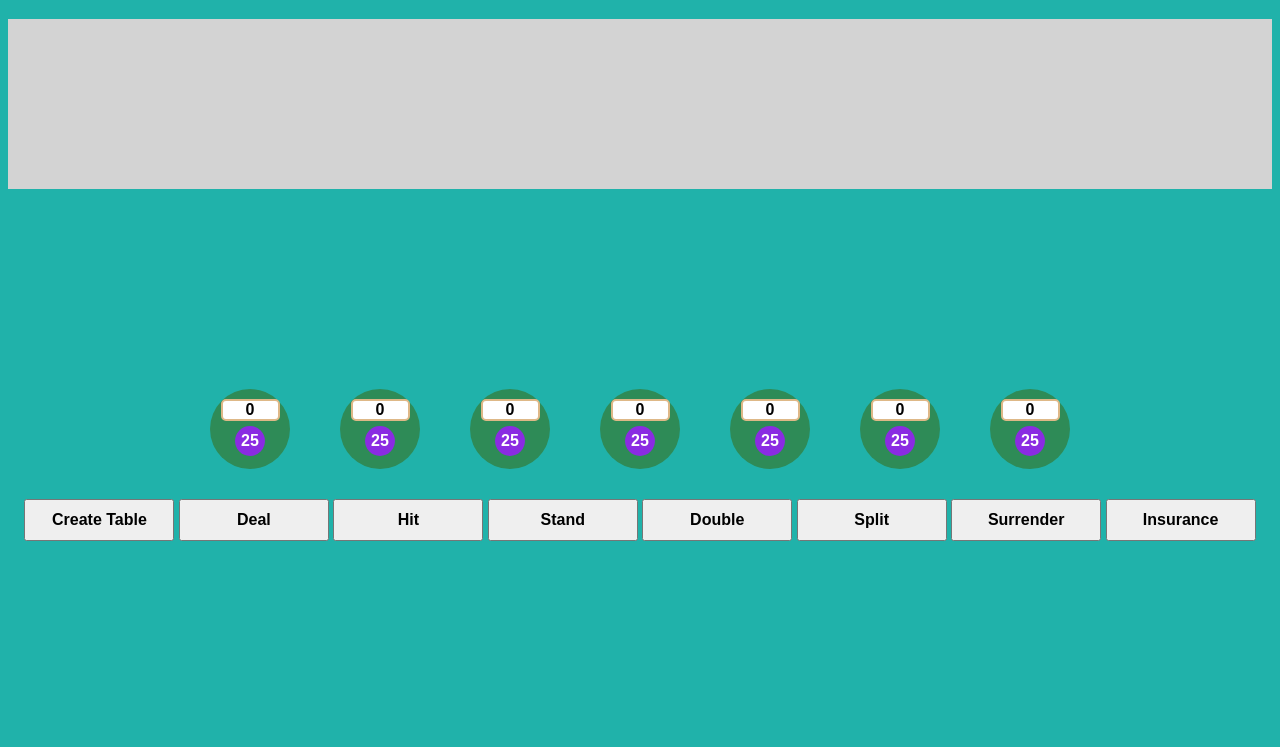
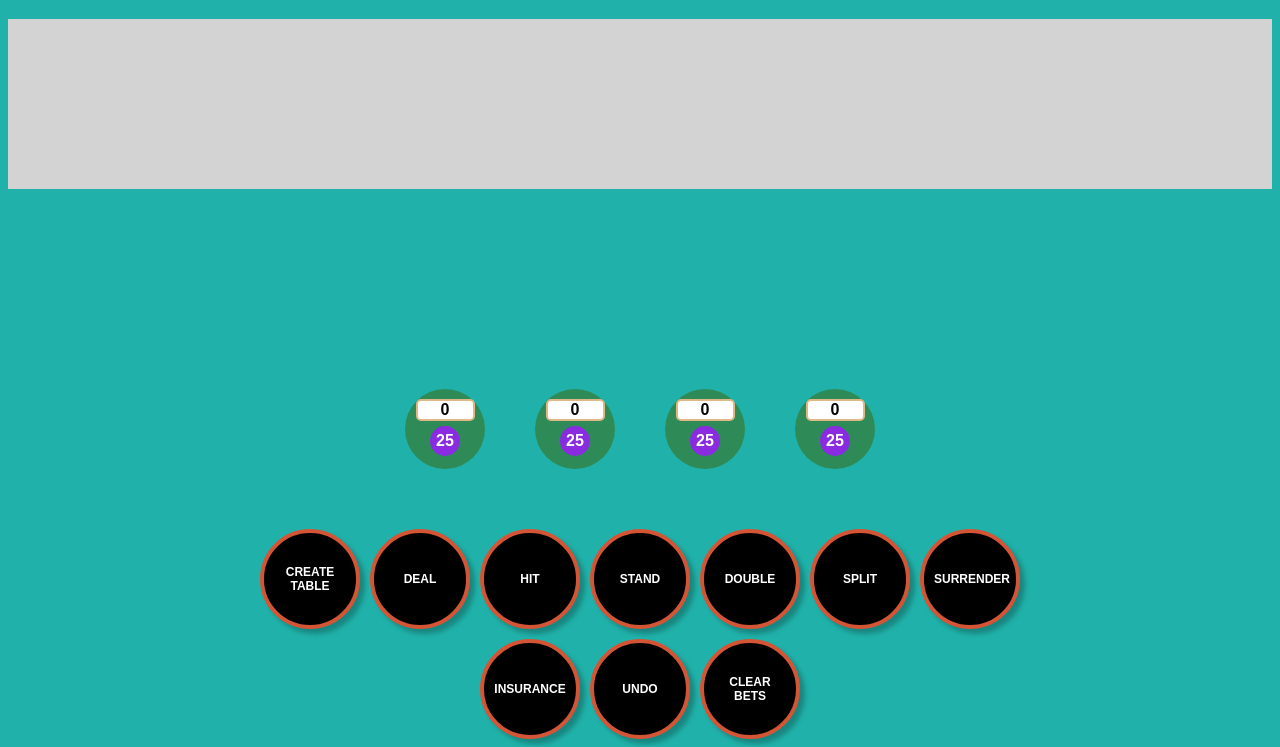
Before and after one commit to davidgtriana/blackjack-game, a website with bundled scripts: page index.html in a window 1280 px wide. Shown: the part 61-808 px from the top of the page. Built offline with nearby package versions, Linux system fonts and the light colour scheme.

Commit message:
Button appeareance update and config refactor

```diff
--- a/index.html
+++ b/index.html
@@ -30,23 +30,6 @@
         <script src="https://cdn.jsdelivr.net/npm/gsap@3.12.7/dist/gsap.min.js" defer></script>
         <script src="https://kit.fontawesome.com/082c565d5c.js" crossorigin="anonymous"></script>
 
-        <!--TODO:
-                FIX:
-                    -- Refactor HitHand Method for better readability
-                3. Game
-                    -- Programming Course Of play
-                    -- Erasing current display of item to update them properly
-                    -- button actions
-                    -- enable and disable buttons
-                    -- turns per player
-                    -- dealer's actions
-                    -- Pay and Take
-                4. UI Element Settings to Config the Game
-                5. Basic Strategy
-                6. Card Counting
-                7. Simulator
-                8. Animated and Visual Apealing UI
-        -------------------------- -->
         <title>Blackjack Game</title>
     </head>
     <body>
@@ -71,6 +54,9 @@
         <button class="btn" id="btn-split">Split</button>
         <button class="btn" id="btn-surrender">Surrender</button>
         <button class="btn" id="btn-insurance">Insurance</button>
+        <button class="btn" id="btn-undo">Undo</button>
+        <button class="btn" id="btn-insurance">Clear Bets</button>
+
     </div>
 
         <script id="site" type="module" src="/dist/main.js"></script>
--- /dev/null
+++ b/src/config.ts
@@ -0,0 +1,20 @@
+export class GameConfig {
+    static MAX_HANDS: number = 4;
+    static MAX_BET_BOXES: number = 9;
+    static MAX_BET_BOXES_PER_PLAYER: number = 2;
+    static BET_BOXES_AMOUNT: number = 4;
+    static DECKS_PER_SHOE: number = 6;
+    static DECK_PENETRATION: number = 0.50;
+    static MAX_BET: number = 750;
+    static MIN_BET: number = 25;
+
+    static IS_EUROPEAN_NO_HOLE_CARD: boolean = true;
+    static IS_HIT_17: boolean = true;
+    static IS_ALLOWED_SURRENDER: boolean = true;
+    static IS_ALLOWED_DOUBLE_AFTER_SPLIT: boolean = true;
+    static IS_ORIGINAL_BET_ONLY: boolean = true;
+
+    constructor(){
+
+    }
+}
--- a/src/main.ts
+++ b/src/main.ts
@@ -2,30 +2,23 @@ import {DiceRoller} from "./blackjack/dice-roller.js";
 import {Hand} from "./blackjack/hand.js"
 import {Player} from "./blackjack/player.js"
 import {BetBox} from "./blackjack/bet-box.js"
+import { GameConfig } from "./config.js";
 import * as Game from "./blackjack/card-game.js";
 
 declare const gsap: any; // 👈 This tells TypeScript to ignore the missing import
 
 let DEBUG_MODE: boolean = true;
-let dealSound = document.getElementById("deal-sound") as HTMLAudioElement;
 
 class BlackjackGame {
+
+    // 4 bet boxes, 4 players
+    // --- Seed: 12345
+    // --- --- Dealer Ace UP
+    // --- Seed: 44444
+    // --- --- Dealer Ace UP with Box1 10
+    // --- Seed: 1999472141
+    // --- --- Dealer 3 Box1&4 w Soft totals and Box3 10
     die: DiceRoller = new DiceRoller(12345);
-
-    MAX_HANDS: number = 4;
-    MAX_BET_BOXES: number = 9;
-    MAX_BET_BOXES_PER_PLAYER: number = 2;
-    BET_BOXES_AMOUNT: number = 7;
-    DECKS_PER_SHOE: number = 6;
-    DECK_PENETRATION: number = 0.50;
-    MAX_BET: number = 750;
-    MIN_BET: number = 25;
-
-    IS_EUROPEAN_NO_HOLE_CARD: boolean = true;
-    IS_HIT_17: boolean = true;
-    IS_ALLOWED_SURRENDER: boolean = true;
-    IS_ALLOWED_DOUBLE_AFTER_SPLIT: boolean = true;
-    IS_ORIGINAL_BET_ONLY: boolean = true;
 
     shoe!: Game.StackCard;
     discard_pile!: Game.StackCard;
@@ -35,6 +28,7 @@ class BlackjackGame {
 
     bet_boxes: BetBox[] = [];
     active_hands: Hand[] = [];
+    current_hand_playing_index: number = 0;
 
 
     constructor(){
@@ -58,12 +52,12 @@ class BlackjackGame {
         this.discard_pile = new Game.StackCard(0);
 
         // -- Create the Bet Boxes
-        for(let i=0; i<this.BET_BOXES_AMOUNT;i++)
+        for(let i=0; i<GameConfig.BET_BOXES_AMOUNT;i++)
             this.bet_boxes.push(new BetBox(i+1));
 
         // Instantiate Bet Boxes HTML Elements
         const element_bet_boxes_area = document.getElementById("bet-boxes-area")!;
-        for(let currentBetBox=0; currentBetBox < this.BET_BOXES_AMOUNT; currentBetBox++){
+        for(let currentBetBox=0; currentBetBox < GameConfig.BET_BOXES_AMOUNT; currentBetBox++){
             const betbox = this.bet_boxes[currentBetBox];
             const element_betbox = document.createElement("div");
             element_betbox.className = "bet-box";
@@ -79,9 +73,6 @@ class BlackjackGame {
         this.players.push(new Player("David"));
         this.players.push(new Player("Godoy"));
         this.players.push(new Player("Triana"));
-        this.players.push(new Player("Daiki"));
-        this.players.push(new Player("Daniel"));
-        this.players.push(new Player("Camila"));
 
         // Assigning a player per Bet Box
         for (let i=0;i<this.players.length;i++){
@@ -126,7 +117,7 @@ class BlackjackGame {
     public startNewShoe() {
 
         // -- Prepare the Shoe
-        this.shoe = new Game.StackCard(this.DECKS_PER_SHOE);
+        this.shoe = new Game.StackCard(GameConfig.DECKS_PER_SHOE);
         this.shoe.shuffle(this.die);
         this.shoe.print();
 
@@ -274,15 +265,22 @@ class BlackjackGame {
 let game = new BlackjackGame();
 
 
+// Setting up the hover sound for the buttons
+const buttons = document.querySelectorAll('.btn');
+    buttons.forEach(button => {
+    button.addEventListener('mouseenter', function() {
+        playHoverButtonSound();
+    });
+});
+
+// Setting up the click event for the deal button
 document.getElementById("btn-deal")?.addEventListener("click", () => {
     game.initialDealOut();
 });
 
 document.getElementById("btn-create-table")?.addEventListener("click", () => {
-
+    console.log("Creating Table");
 });
-
-
 
 function playDealSound() {
     let audioCtx = new window.AudioContext();
@@ -296,3 +294,16 @@ function playDealSound() {
             source.start(0);
         });
 }
+
+function playHoverButtonSound() {
+    let audioCtx = new window.AudioContext();
+    fetch("./assets/sounds/hover_button.wav")
+        .then(response => response.arrayBuffer())
+        .then(arrayBuffer => audioCtx.decodeAudioData(arrayBuffer))
+        .then(audioBuffer => {
+            let source = audioCtx.createBufferSource();
+            source.buffer = audioBuffer;
+            source.connect(audioCtx.destination);
+            source.start(0);
+        });
+}
--- a/style.css
+++ b/style.css
@@ -90,13 +90,38 @@ body {
     font-weight: bold;
 }
 
+#buttons-area {
+    display: flex;
+    flex-wrap: wrap;
+    justify-content: center;
+    gap: 10px;
+    padding-top: 30px;
+    max-width: 800px;
+    margin: 0 auto;
+}
 
 .btn {
-    width: 150px;
+    color:white;
+    font-size: 12px;
+    font-weight: bold;
+    text-transform: uppercase;
+    text-align: center;
+    border: 4px rgb(211, 85, 53) solid;
+    box-shadow: 5px 5px 5px rgba(0, 0, 0, 0.25);
+    background-color: black;
+    border-radius: 50%;
+
+    width: 100px;
+    height: 100px;
     padding: 10px;
-    font-size: 16px;
-    font-weight: bold;
+
+    text-overflow: ellipsis;
+
     cursor: pointer;
+}
+
+.btn:hover {
+    background-color: rgb(211, 85, 53);
 }
 
 .btn:disabled {
```
Also changed, not shown: dist/card-game.js (deleted), dist/config.js (added), dist/main.js, 1 other file.
